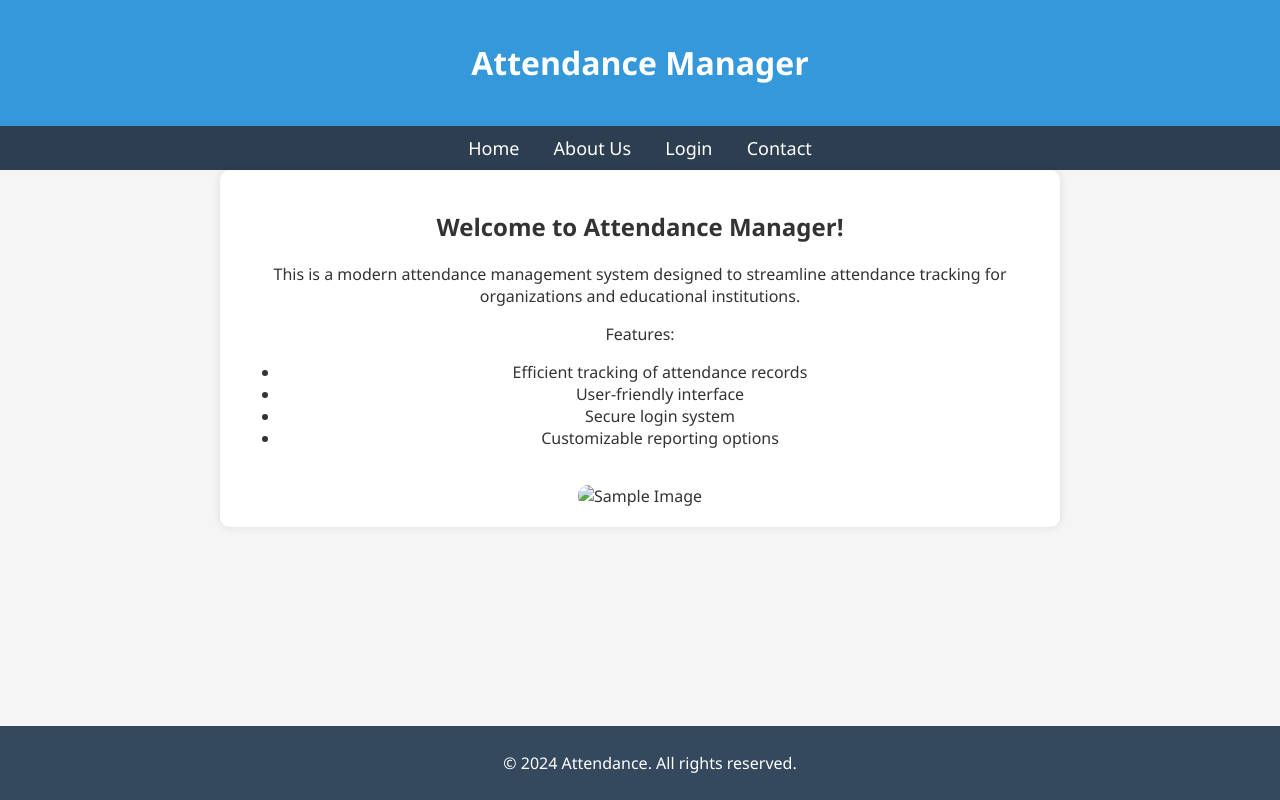
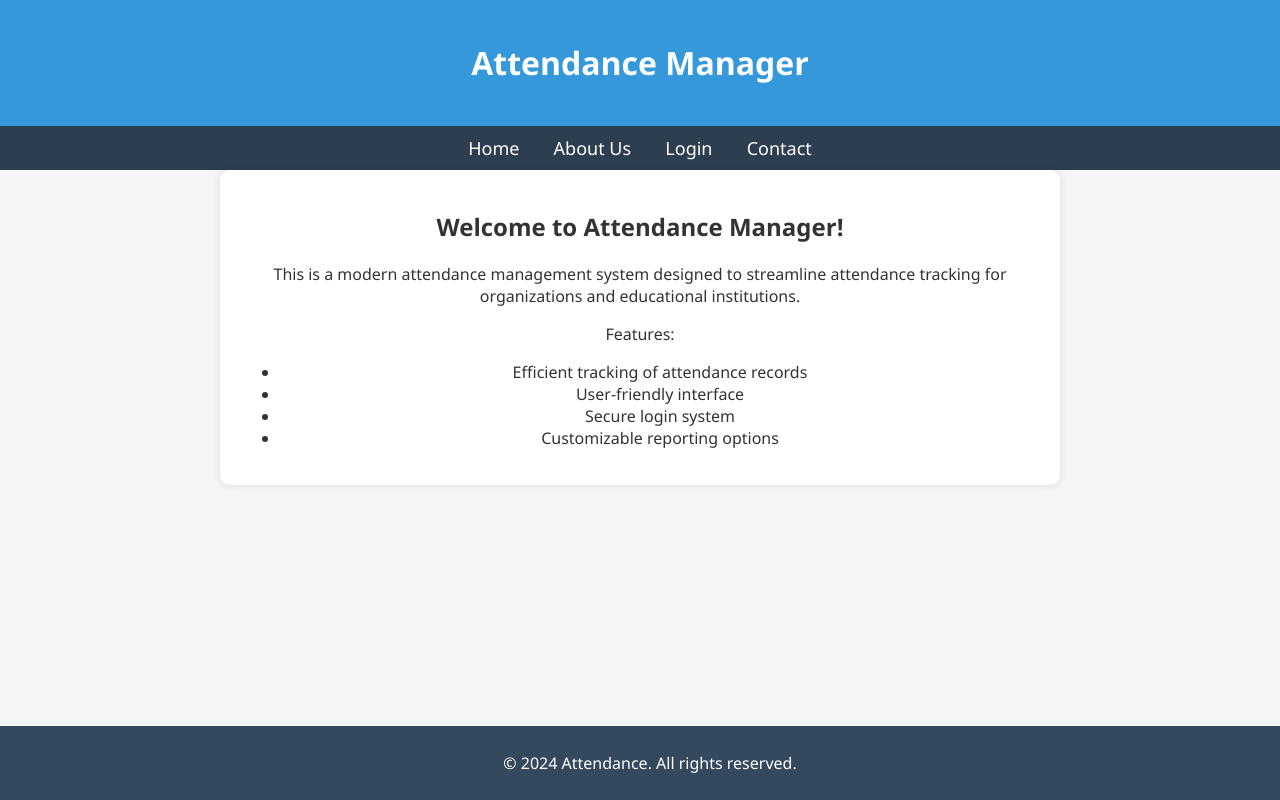
Before and after one commit to Anshchawla012/Attendance-Manager, a plain HTML site: page index.html in a window 1280 px wide. Drawn offline with Linux system fonts and the light colour scheme.

Commit message:
index.html

```diff
--- a/index.html
+++ b/index.html
@@ -90,7 +90,7 @@
             <li>Secure login system</li>
             <li>Customizable reporting options</li>
         </ul>
-        <img src="./attendance manager_files/attendance.jpg" alt="Sample Image">
+
     </section>
 
     <footer>
```
